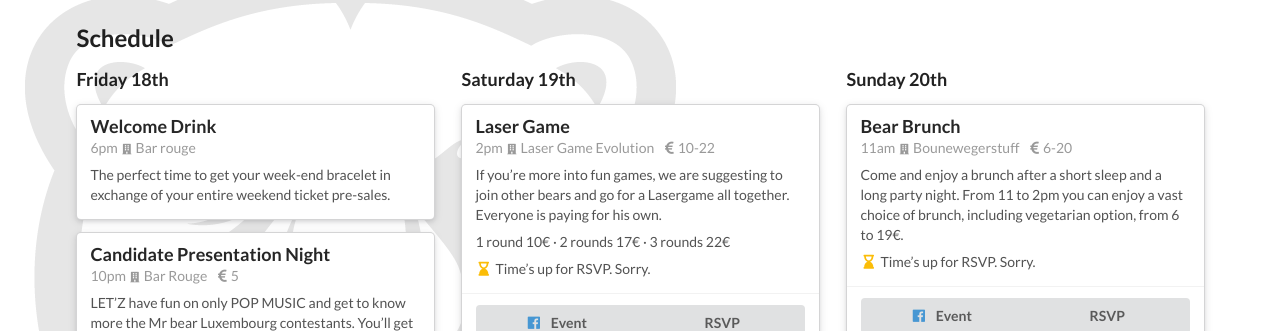
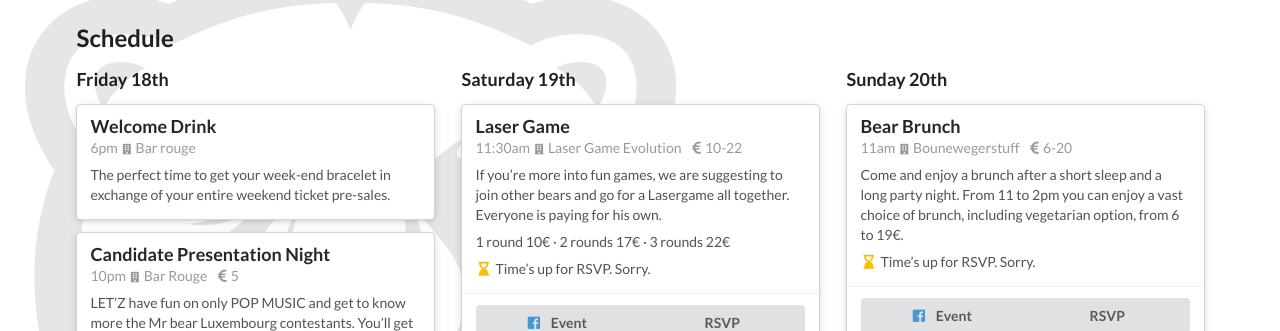
Before and after one commit to bear-dukes-luxembourg-a-s-b-l/bears.lu, a Jekyll site: the page built from BearPride.md, in a window 1280 px wide and 900 px high. Shown: the part 207-538 px from the top of the window. Built offline with Jekyll 4.4.1, drawn with Linux system fonts in a browser that asks for light colours; nearby versions of some CDN libraries.

Commit message:
update the lasergame time

```diff
--- a/_data/events.yaml
+++ b/_data/events.yaml
@@ -24,7 +24,7 @@ vendredi:
       rsvp_url:
 samedi:
     - title: Laser Game
-      time: 2pm
+      time: 11:30am
       place: Laser Game Evolution
       place_url: "https://goo.gl/maps/UKzK9Ph7LvqVDefe6"
       price: "10-22"
```
